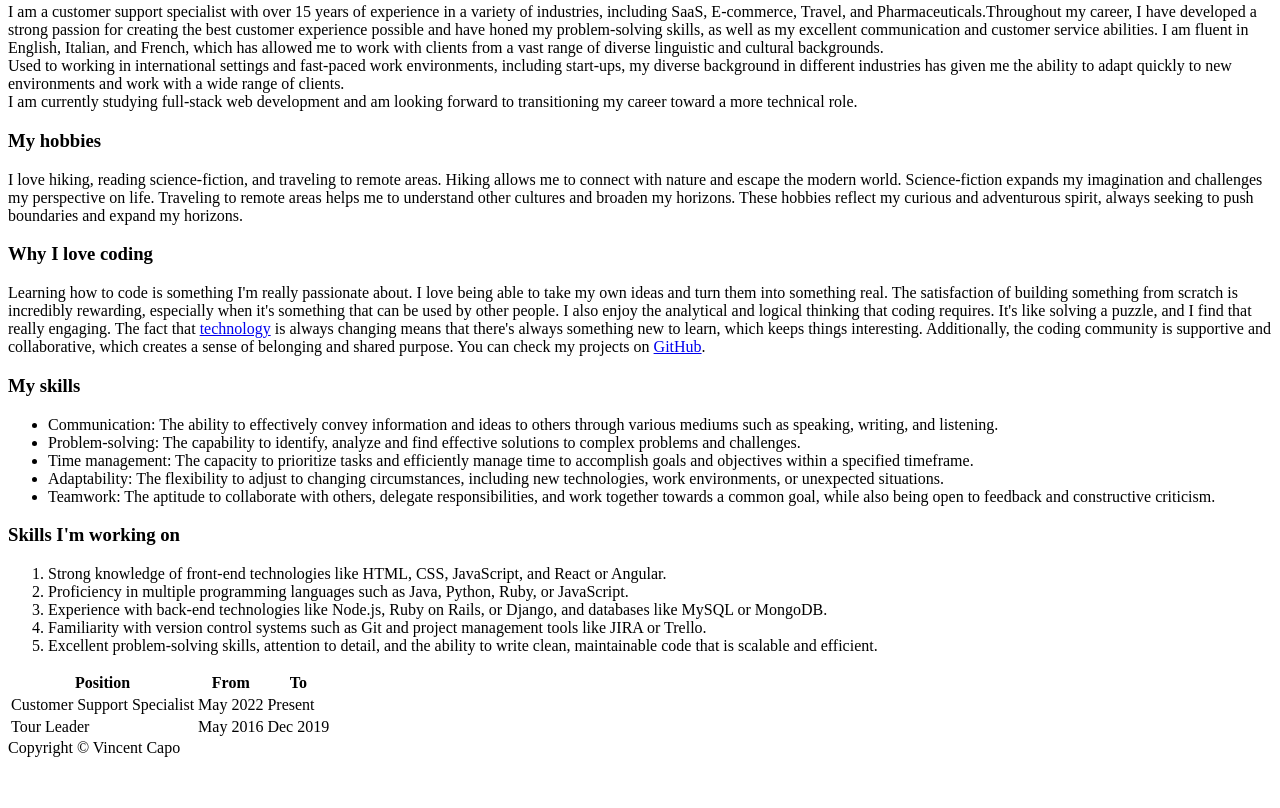
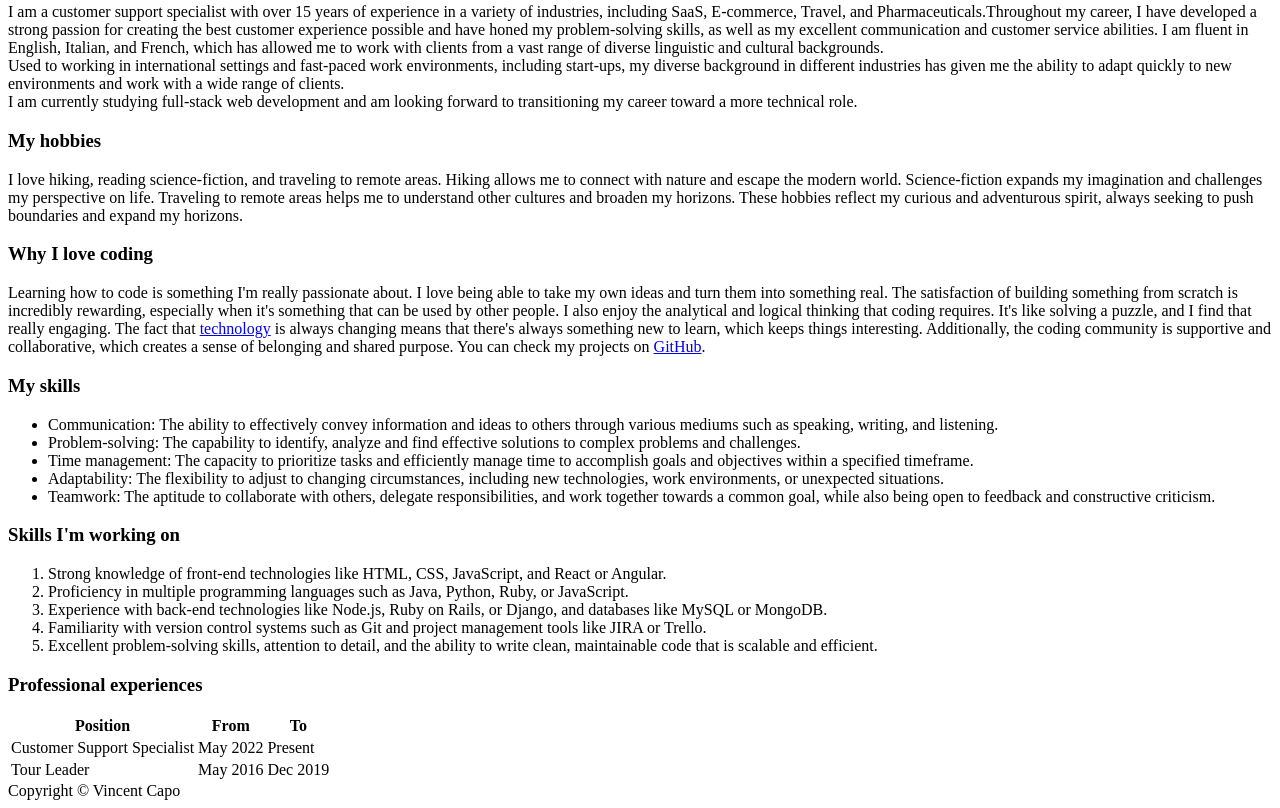
Before and after one commit to vincentcpo/epi_code_d1, a plain HTML site: page index.html in a window 1280 px wide. Shown: the part 445-1253 px from the top of the page. Before the commit the page ends 1210 px from the top, so only its background shows below. Drawn offline with Linux system fonts and the light colour scheme.

Commit message:
Added h3 title

```diff
--- a/index.html
+++ b/index.html
@@ -70,6 +70,7 @@
             </ol>
         </div>
         <div class="table">
+            <h3>Professional experiences</h3>
             <table>
                 <tr>
                     <th>Position</th>
```
